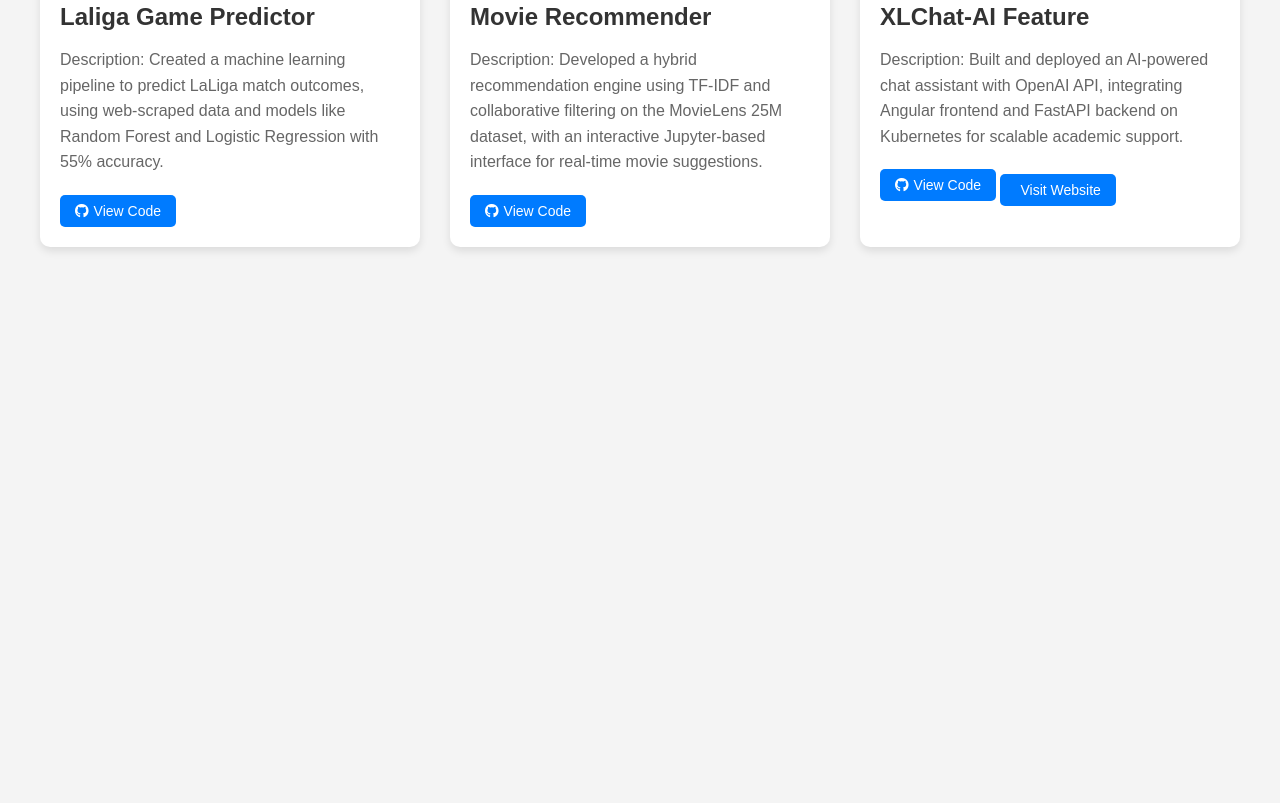
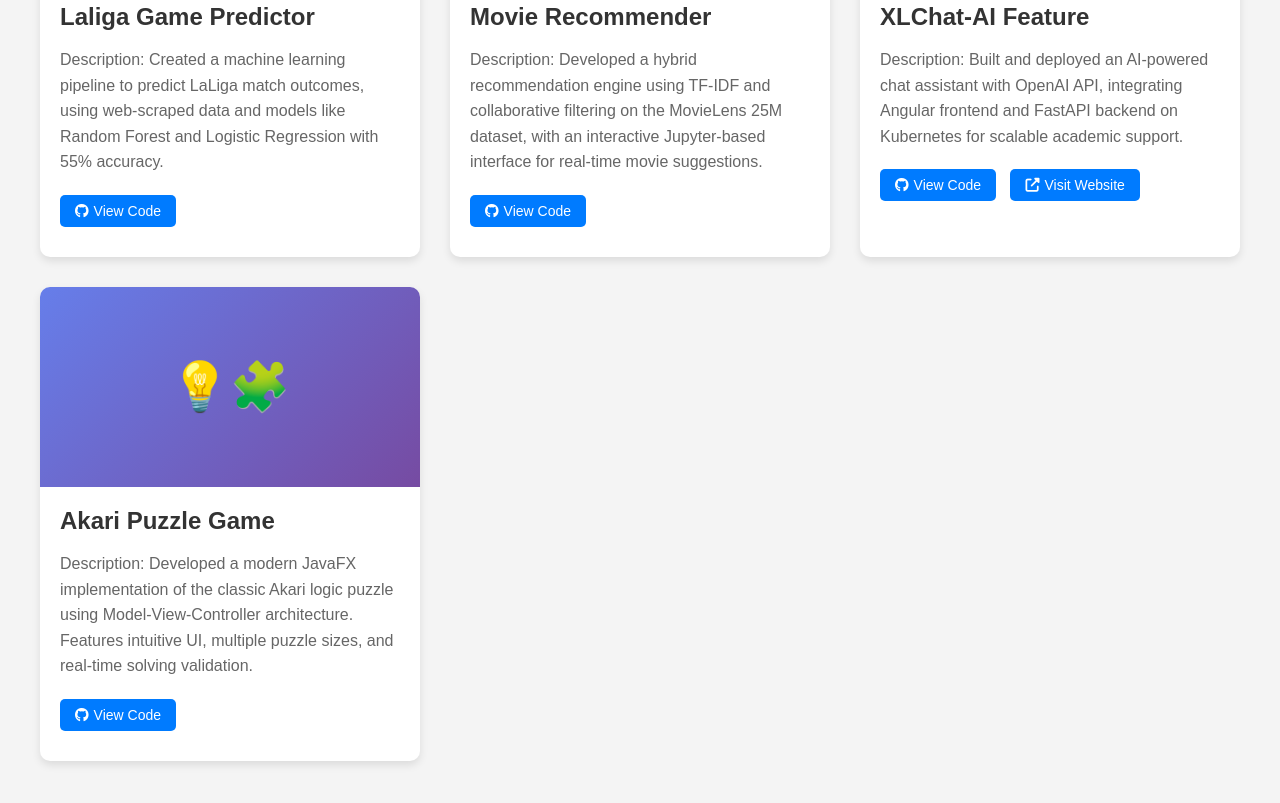
Before and after one commit to manip1384/Portfolio, a plain HTML site: page projects.html in a window 1280 px wide. Shown: the part 413-1216 px from the top of the page. Before the commit the page ends 800 px from the top, so only its background shows below. Drawn offline with Linux system fonts and the light colour scheme.

Commit message:
added Akari project

```diff
--- a/projects.html
+++ b/projects.html
@@ -116,6 +116,8 @@
             display: inline-flex;
             align-items: center;
             gap: 5px;
+            margin-right: 10px;
+            margin-bottom: 10px;
         }
 
         .project-link:hover {
@@ -140,6 +142,16 @@
             padding: 100px;
         }
 
+        .akari-image {
+            background: linear-gradient(135deg, #667eea 0%, #764ba2 100%);
+            display: flex;
+            align-items: center;
+            justify-content: center;
+            color: white;
+            font-size: 48px;
+            font-weight: bold;
+        }
+
     </style>
 </head>
 <body>
@@ -162,7 +174,6 @@
                     <h2 class="project-title">Laliga Game Predictor</h2>
                     <p class="project-description">
                         Description: Created a machine learning pipeline to predict LaLiga match outcomes, using web-scraped data and models like Random Forest and Logistic Regression with 55% accuracy.
-
                     </p>
                     <a href="https://github.com/manip1384/Laliga_Match_Predictor" class="project-link">
                         <i class="fab fa-github"></i> View Code
@@ -194,7 +205,22 @@
                         <i class="fab fa-github"></i> View Code
                     </a>
                     <a href="https://youtu.be/LosuTb2lOqo" class="project-link">
-                        <i class=""></i> Visit Website
+                        <i class="fas fa-external-link-alt"></i> Visit Website
+                    </a>
+                </div>
+            </div>
+
+            <div class="project-card">
+                <div class="project-image akari-image">
+                    💡🧩
+                </div>
+                <div class="project-content">
+                    <h2 class="project-title">Akari Puzzle Game</h2>
+                    <p class="project-description">
+                        Description: Developed a modern JavaFX implementation of the classic Akari logic puzzle using Model-View-Controller architecture. Features intuitive UI, multiple puzzle sizes, and real-time solving validation.
+                    </p>
+                    <a href="https://github.com/manip1384/Akari" class="project-link">
+                        <i class="fab fa-github"></i> View Code
                     </a>
                 </div>
             </div>
```
